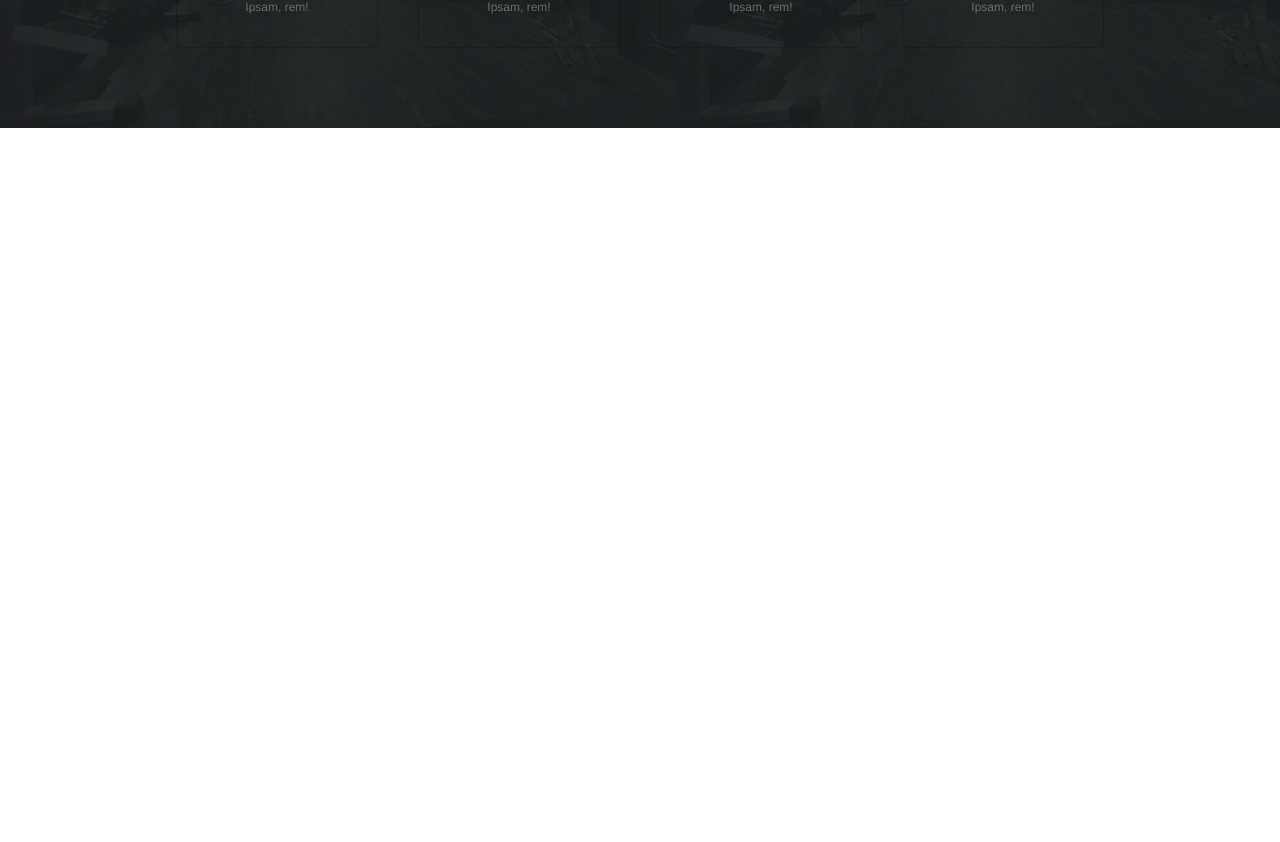
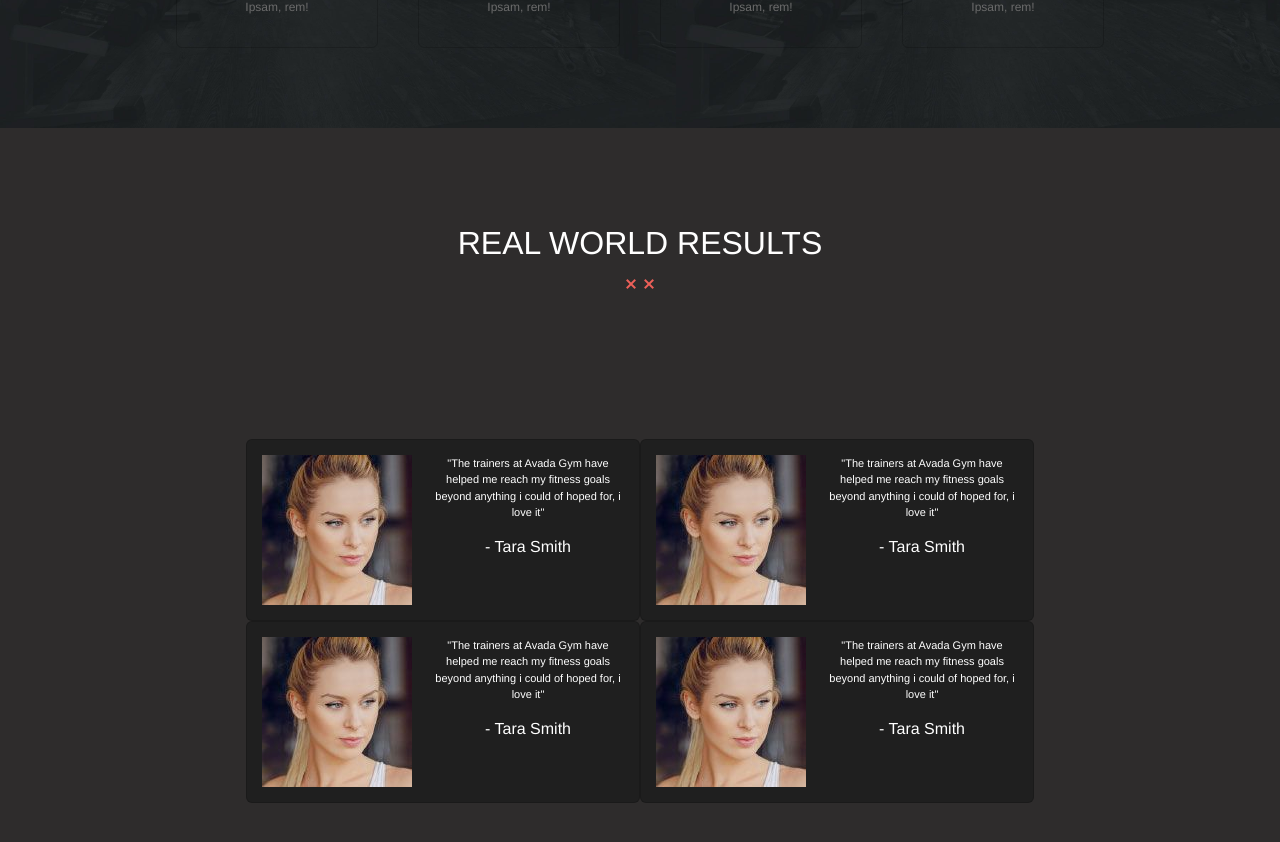
Before and after one commit to grada92/proj-html-vuejs, a Vue app: page / in a window 1280 px wide. Shown: the part 1500-2342 px from the top of the page. Before the commit the page ends 1628 px from the top, so only its background shows below. Built offline with nearby package versions, Linux system fonts and the light colour scheme.

Commit message:
add reviews cards

```diff
--- a/src/components/ReviewsComponent.vue
+++ b/src/components/ReviewsComponent.vue
@@ -1,5 +1,76 @@
 <template>
-  <div></div>
+ <div class="container-fluid">
+  <div class="row">
+
+    <div class="box-reviews text-center py-5">
+    <div class="box-text py-5">
+
+      <h2>REAL WORLD RESULTS</h2>
+    <img src="@/assets/images/divider-xx-red.png" alt="">
+
+
+    </div>
+
+    <div class="box-user mx-5" >
+      <div class="d-flex reviews flex-wrap mx-5 my-5 py-5">
+        <!--CARD 1-->
+        <div class="card col-6">
+          <div>
+            <img src="@/assets/images/review_1-compressor.jpg" alt="">
+          </div>
+
+          <div>
+            <p>"The trainers at Avada Gym have helped me reach my fitness goals beyond anything i could of hoped for, i love it"</p>
+            <h6>- Tara Smith</h6>
+          </div>
+
+        </div>
+         <!--CARD 2-->
+        <div class="card col-6">
+          <div>
+            <img src="@/assets/images/review_1-compressor.jpg" alt="">
+          </div>
+
+          <div>
+            <p>"The trainers at Avada Gym have helped me reach my fitness goals beyond anything i could of hoped for, i love it"</p>
+            <h6>- Tara Smith</h6>
+          </div>
+        </div>
+         <!--CARD 3-->
+        <div class="card col-6">
+          <div>
+            <img src="@/assets/images/review_1-compressor.jpg" alt="">
+          </div>
+
+          <div>
+            <p>"The trainers at Avada Gym have helped me reach my fitness goals beyond anything i could of hoped for, i love it"</p>
+            <h6>- Tara Smith</h6>
+          </div>
+        </div>
+         <!--CARD 4-->
+        <div class="card col-6">
+          <div>
+            <img src="@/assets/images/review_1-compressor.jpg" alt="">
+          </div>
+
+          <div>
+            <p>"The trainers at Avada Gym have helped me reach my fitness goals beyond anything i could of hoped for, i love it"</p>
+            <h6>- Tara Smith</h6>
+          </div>
+        </div>
+
+
+      </div>
+    </div>
+
+
+
+
+
+  </div>
+  </div>
+ </div>
+
 </template>
 
 <script>
@@ -8,6 +79,24 @@ name : 'ReviewsComponent'
 }
 </script>
 
-<style>
+<style lang="scss" scoped>
+.box-reviews {
+  background-color: #2e2c2c;
+  padding: 0px 150px;
+}
+
+h2 {
+  color: white;
+}
+
+.card {
+  padding: 15px ;
+  gap:20px;
+  background-color: hsla(0, 0%, 12%, 1);
+  color: white;
+  font-size: 11px;
+  display: flex;
+  flex-direction: row;
+}
 
 </style>
```
